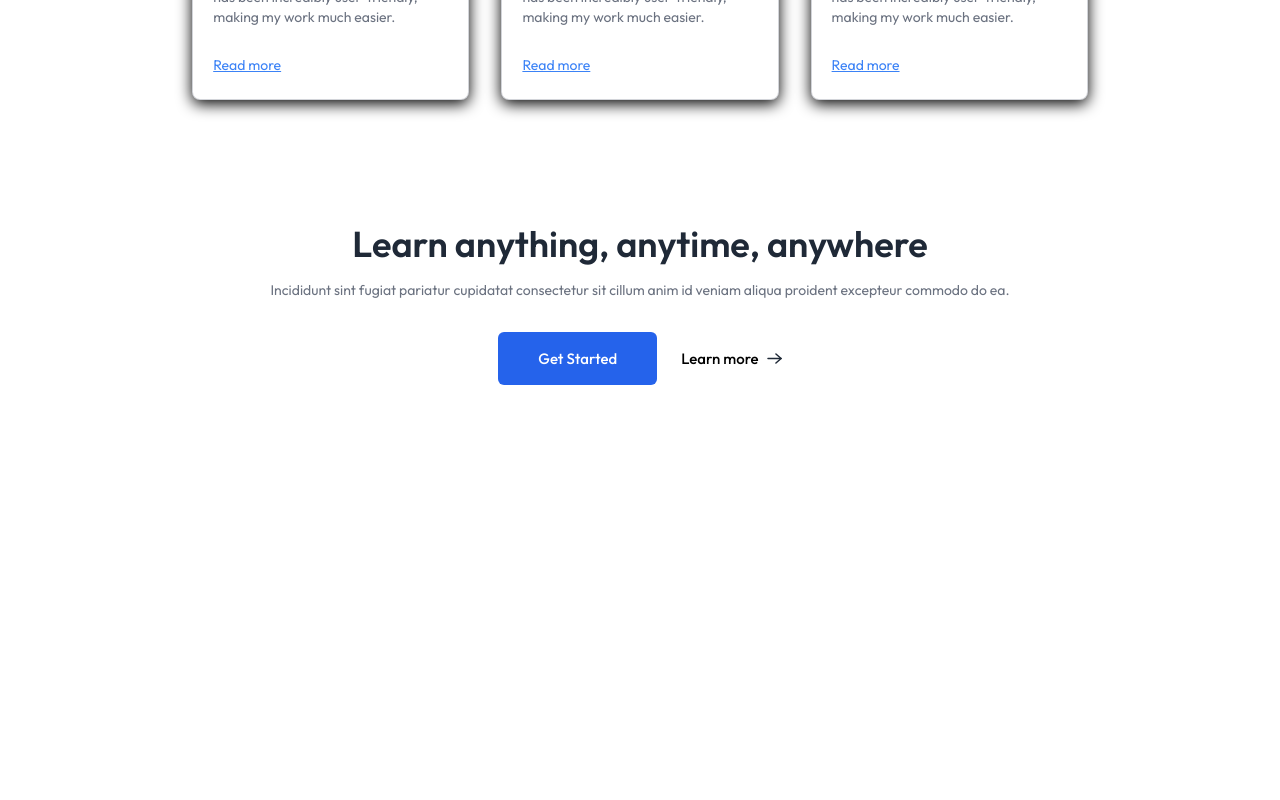
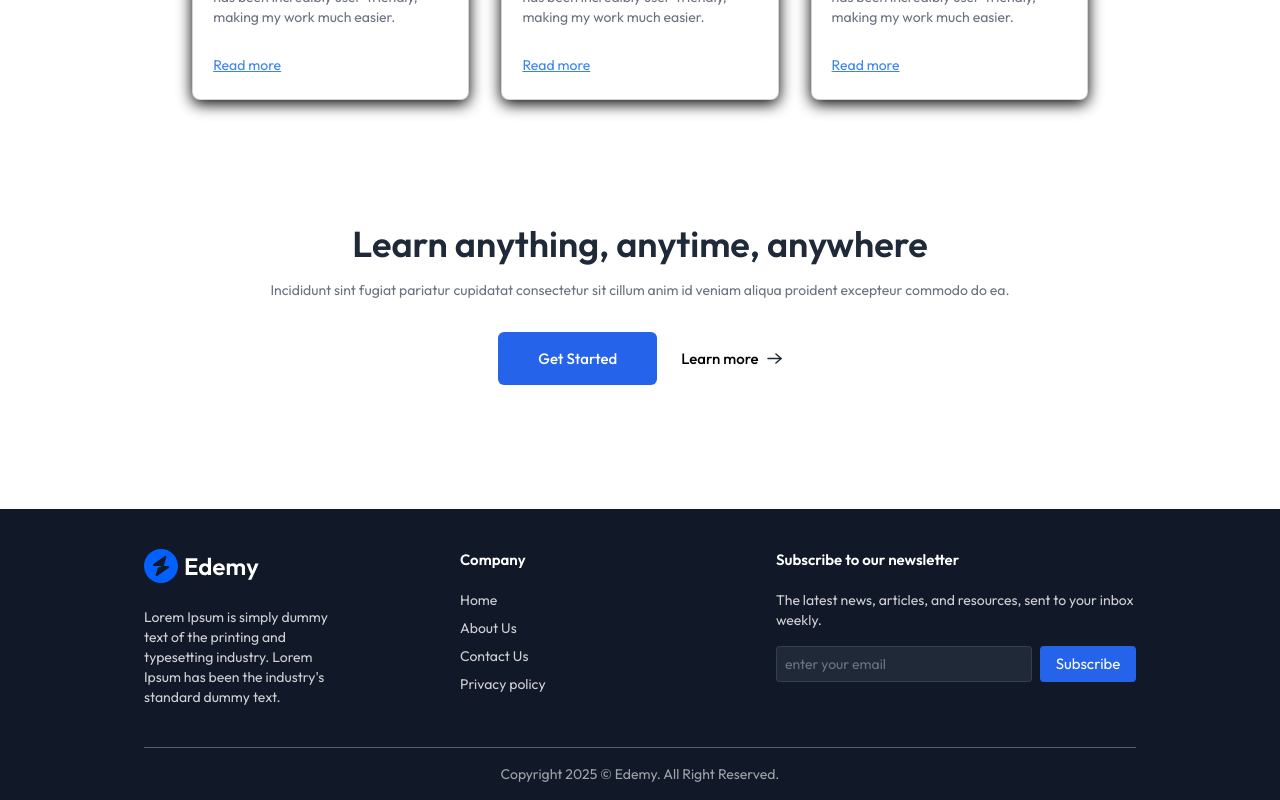
Before and after one commit to Ramadan-Elgamal/lms-app, a React (Vite) app in the folder client/: page / in a window 1280 px wide. Shown: the part 2122-2922 px from the top of the page. Before the commit the page ends 2603 px from the top, so only its background shows below. Built offline with nearby package versions, Linux system fonts and the light colour scheme; no server answers.

Commit message:
completed the footer and the student home page

```diff
--- a/client/src/components/student/Footer.jsx
+++ b/client/src/components/student/Footer.jsx
@@ -1,8 +1,36 @@
 import React from 'react'
-
+import {assets} from '../../assets/assets'
 const Footer = () => {
   return (
-    <div>Footer</div>
+    <footer className='bg-gray-900 md:px-36 text-left w-full mt-10'>
+      <div className='flex flex-col md:flex-row items-start px-8 md:px-0 justify-center gap-10 md:gap-32 py-10 border-b border-white/30'>
+        <div className='flex flex-col md:items-start items-center w-full'>
+          <img src={assets.logo_dark} alt="logo" />
+          <p className='mt-6 text-center md:text-left text-sm text-white/80'>Lorem Ipsum is simply dummy text of the printing and typesetting industry. Lorem Ipsum has been the industry's standard dummy text.</p>
+        </div>
+
+        <div className='flex flex-col md:items-start items-center w-full'>
+          <h2 className='font-semibold text-white mb-5'>Company</h2>
+          <ul className='flex md:flex-col w-full justify-between text-sm text-white/80 md:space-y-2'>
+            <li><a href="">Home</a></li>
+            <li><a href="">About Us</a></li>
+            <li><a href="">Contact Us</a></li>
+            <li><a href="">Privacy policy</a></li>
+          </ul>
+        </div>
+
+        <div className='hidden md:flex flex-col items-start w-full '>
+          <h2 className='font-semibold text-white mb-5'>Subscribe to our newsletter
+          </h2>
+          <p className='text-sm text-white/80'>The latest news, articles, and resources, sent to your inbox weekly.</p>
+          <div className='flex items-center gap-2 pt-4'>
+            <input className='border border-gray-500/30 bg-gray-800 text-gray-500 placeholder-gray-500 outline-none w-64 h-9 rounded px-2 text-sm' type="email"  placeholder='enter your email' />
+             <button className='bg-blue-600 w-24 h-9 text-white rounded'>Subscribe</button>
+          </div>
+        </div>
+      </div>
+      <p className='py-4 text-center text-xs md:text-sm text-white/60'>Copyright 2025 © Edemy. All Right Reserved.</p>
+    </footer>
   )
 }
 
--- a/client/src/pages/student/Home.jsx
+++ b/client/src/pages/student/Home.jsx
@@ -4,6 +4,7 @@
 import CoursesSection from '../../components/student/CoursesSection'
 import TestimonialsSection from '../../components/student/TestimonialsSection'
 import CallToAction from '../../components/student/CallToAction'
+import Footer from '../../components/student/Footer'
 
 const Home = () => {
   return (
@@ -13,6 +14,7 @@
       <CoursesSection />
       <TestimonialsSection />
       <CallToAction />
+      <Footer />
     </div>
   )
 }
```
